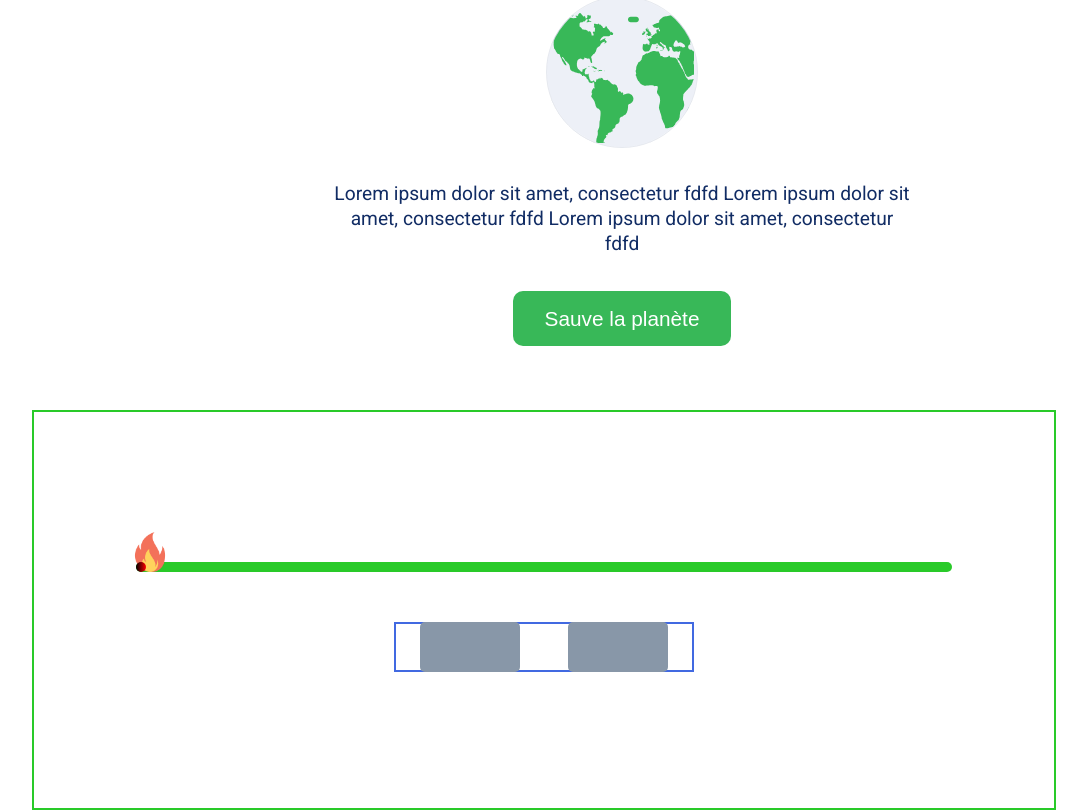
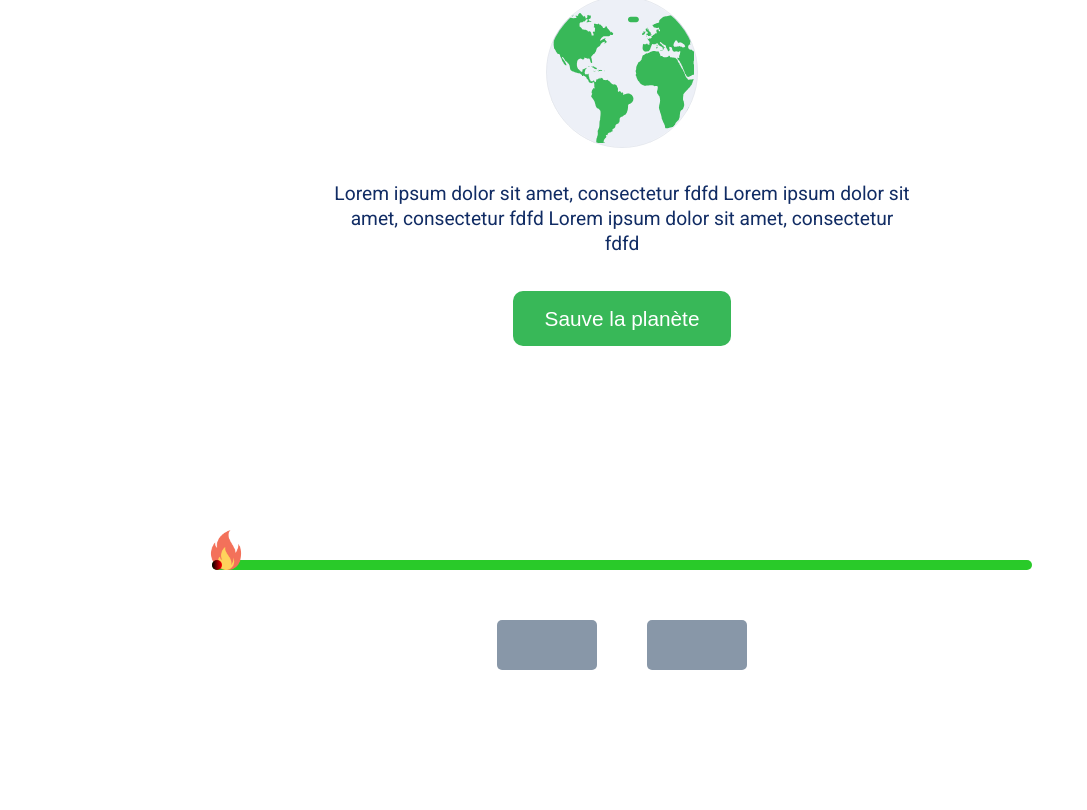
Before and after one commit to xenogearsX/remote-js-202011-green-peas, a React (Create React App) app: page / in a window 1280 px wide. Shown: the part 182-992 px from the top of the page, without its empty margins (18-1105 px from the left). Built offline with nearby package versions, Linux system fonts and the light colour scheme; a web font is replaced by a local one.

Commit message:
changes on colors + margins

```diff
--- a/src/components/ProgresBar.css
+++ b/src/components/ProgresBar.css
@@ -1,12 +1,11 @@
 .NavComponent {
     margin-top: 100px;
-    margin-left: 50px;
-    color :rgb(41, 202, 41);
-    border : solid 2px;
+    margin-left: auto;
+    margin-right: auto;
     height : 400px;
     width : 80%;
+    text-align: center;
 }
-
 
 .progresBar {
     display: flex;
@@ -46,7 +45,6 @@
 .ButtonPad {
     display: flex;
     position: relative;
-    color: royalblue;
     justify-items: center;
     align-items: center;
     margin-left: auto;
@@ -54,8 +52,8 @@
     margin-top: 200px;
     height: 50px;
     width: 300px;
-    border: solid 2px;
 }
+
 .ButtonTest {
     display: flex;
     position: relative;
```
